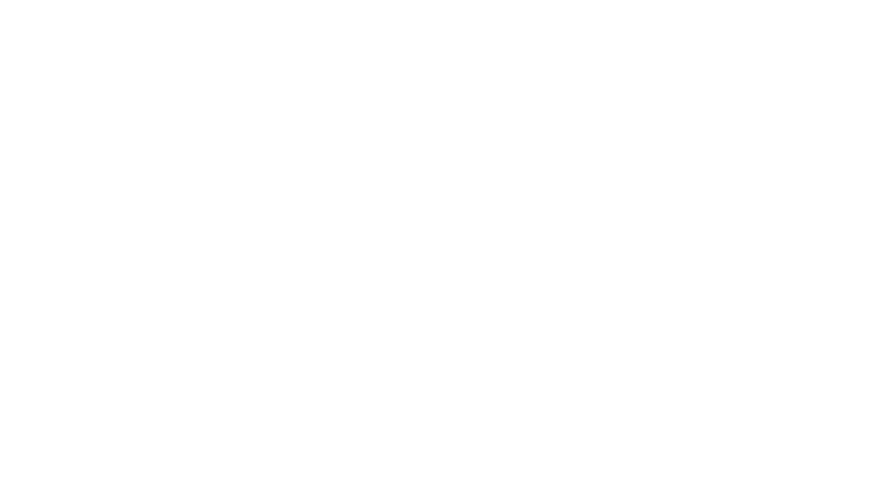
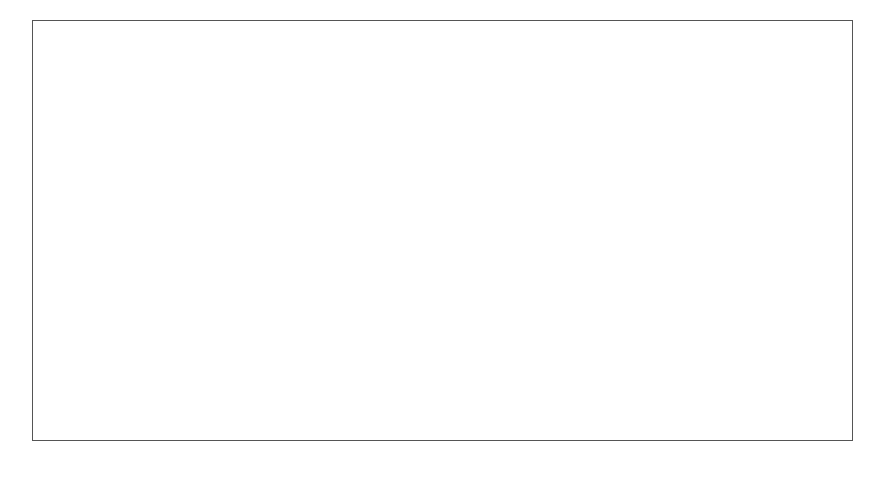
Before and after one commit to teclamat/snake_game, a plain HTML site: page index.html in a window 1280 px wide. Shown: the whole page, without its empty margins (198-1082 px from the left). Drawn offline with Linux system fonts and the light colour scheme.

Commit message:
[SNAKE-MT] Prepare needed consts and sanitize canvas creation

```diff
--- a/index.html
+++ b/index.html
@@ -6,9 +6,5 @@
     <script src="snake.js"></script>
     <title>Snake Game</title>
 </head>
-
-<body>
-    <canvas id="snake" width="500" height="400"></canvas>
-</body>
-
+<body></body>
 </html>
--- a/snake.js
+++ b/snake.js
@@ -1,6 +1,17 @@
+const BOARD_X = 40;
+const BOARD_Y = 20;
+const MODULE_SIZE = 20;
+
 class SnakeGame{
-    constructor(){}
+    constructor() {
+        this.game = document.createElement('canvas');
+        this.game.width = (BOARD_X + 1) * MODULE_SIZE - 1;
+        this.game.height = (BOARD_Y + 1) * MODULE_SIZE - 1;
+    }
+    build() {};
+    render() { };
+}
 
-    build(){};
-    render(){};
-}
+const snake = new SnakeGame();
+
+window.addEventListener('DOMContentLoaded', () => document.body.appendChild(snake.game));
--- a/style.css
+++ b/style.css
@@ -0,0 +1,5 @@
+canvas {
+    margin: 20px auto;
+    display: block;
+    border: 1px solid #555;
+}
```
